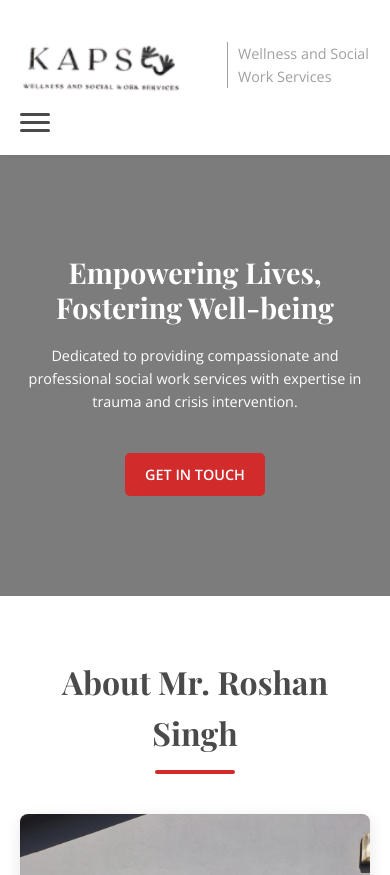
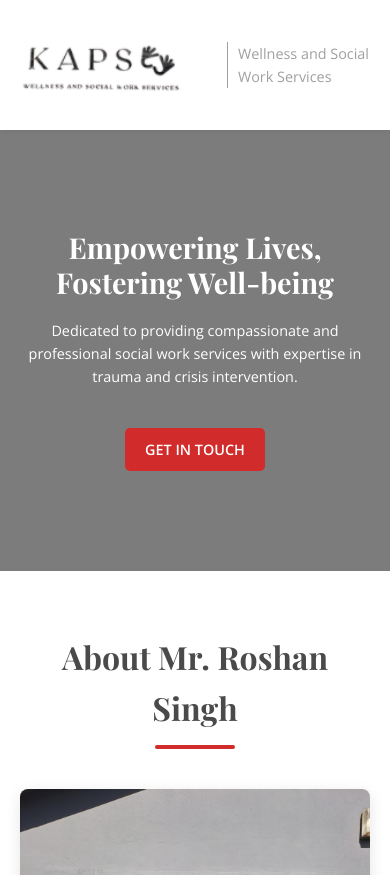
Before and after one commit to Veekash2/KapsWellness, a plain HTML site: page index.html in a window 390 px wide. Shown: the top 875 px of the page. Drawn offline with nearby package versions, Linux system fonts and the light colour scheme.

Commit message:
removed  hamburger

```diff
--- a/index.html
+++ b/index.html
@@ -15,11 +15,6 @@
                 <p class="tagline">Wellness and Social Work Services</p>
             </div>
 
-            <div class="hamburger-menu" id="hamburger-menu">
-                <span></span>
-                <span></span>
-                <span></span>
-            </div>
             <nav class="main-nav" id="main-nav"> <ul>
                 <li><a href="#about">About Us</a></li>
                 <li><a href="#services">Services</a></li>
```
